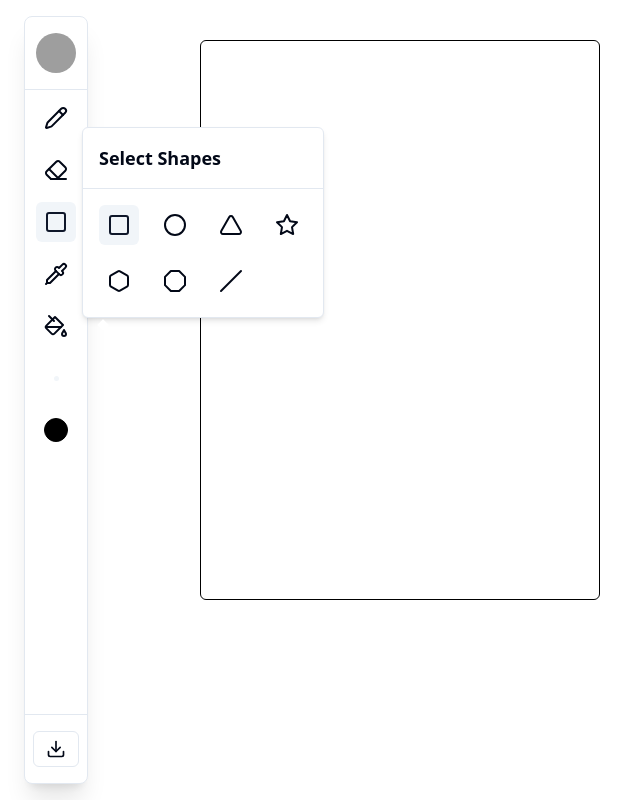
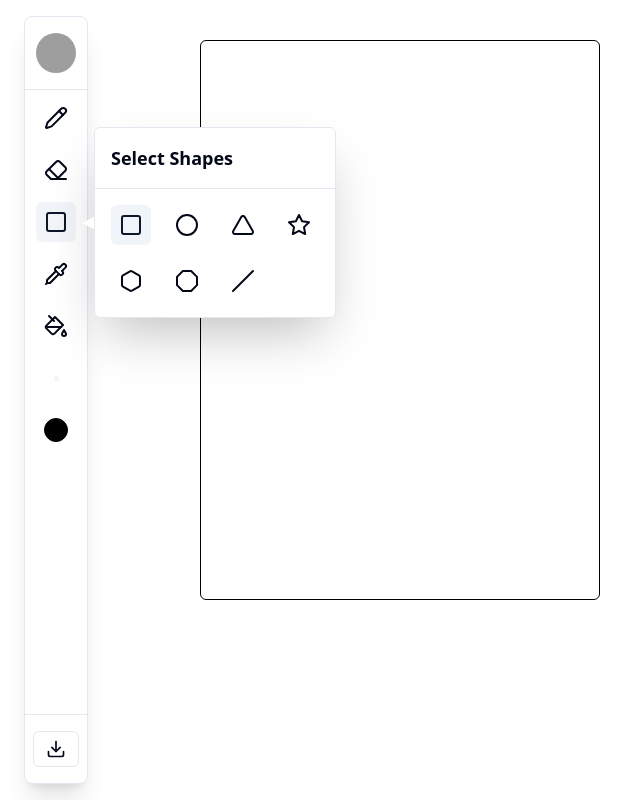
Before and after one commit to HasanYahya101/Artify-Vite, a React (Vite) app: page / in a window 1280 px wide. Both pictures are taken after a click on the button 56 px from the left and 222 px from the top of the page. Shown: the whole page, without its empty margins (0-640 px from the left). Built offline with nearby package versions, Linux system fonts and the light colour scheme; grey boxes are pictures that could not be loaded.

Commit message:
refactor: Update popover component styling and arrow position in playground component

```diff
--- a/src/components/component/playground.jsx
+++ b/src/components/component/playground.jsx
@@ -312,7 +312,7 @@ const CanvasDrawingApp = () => {
                                     </TooltipTrigger>
                                 </PopoverTriggerArrow>
                                 <PopoverContentArrow className="" side="right"
-                                    align="center" sideOffset={4}
+                                    align="center" sideOffset={3}
                                 >
                                     <div className="flex flex-col h-full">
                                         <div className="p-4 border-b">
--- a/src/components/ui/popover-sidebar.jsx
+++ b/src/components/ui/popover-sidebar.jsx
@@ -16,14 +16,12 @@ const PopoverContent = React.forwardRef(({ className, align = "center", sideOffs
       align={align}
       sideOffset={sideOffset}
       className={cn(
-        "z-50 min-w-50 w-full rounded-md border bg-popover text-popover-foreground shadow-md outline-none data-[state=open]:animate-in data-[state=closed]:animate-out data-[state=closed]:fade-out-0 data-[state=open]:fade-in-0 data-[state=closed]:zoom-out-95 data-[state=open]:zoom-in-95 data-[side=bottom]:slide-in-from-top-2 data-[side=left]:slide-in-from-right-2 data-[side=right]:slide-in-from-left-2 data-[side=top]:slide-in-from-bottom-2",
+        "z-40 min-w-50 w-full border rounded-md bg-popover text-popover-foreground shadow-2xl outline-none data-[state=open]:animate-in data-[state=closed]:animate-out data-[state=closed]:fade-out-0 data-[state=open]:fade-in-0 data-[state=closed]:zoom-out-95 data-[state=open]:zoom-in-95 data-[side=bottom]:slide-in-from-top-2 data-[side=left]:slide-in-from-right-2 data-[side=right]:slide-in-from-left-2 data-[side=top]:slide-in-from-bottom-2",
         className
       )}
       {...props} >
       {props.children}
-      <div className="relative">
-        <div className={`absolute left-0 w-2 h-2 bg-popover transform rotate-45 translate-y-1 translate-x-4`}></div>
-      </div>
+      <PopoverPrimitive.Arrow className="fill-current text-popover size-3 z-1 z-50" />
     </PopoverPrimitive.Content>
   </PopoverPrimitive.Portal>
 ))
```
